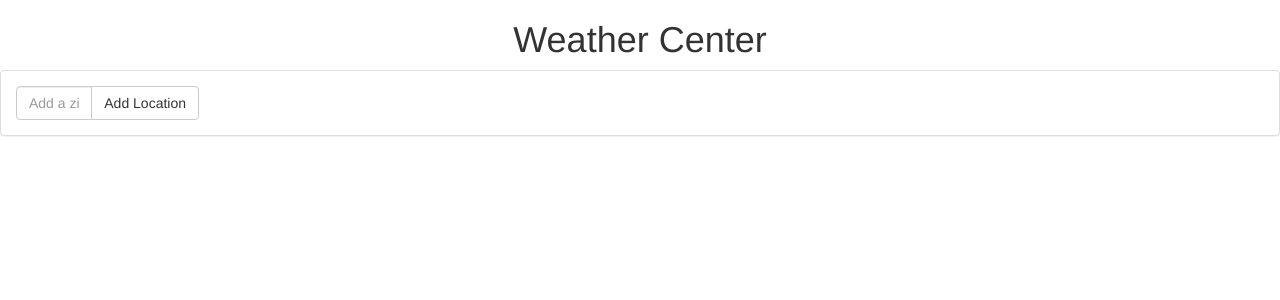
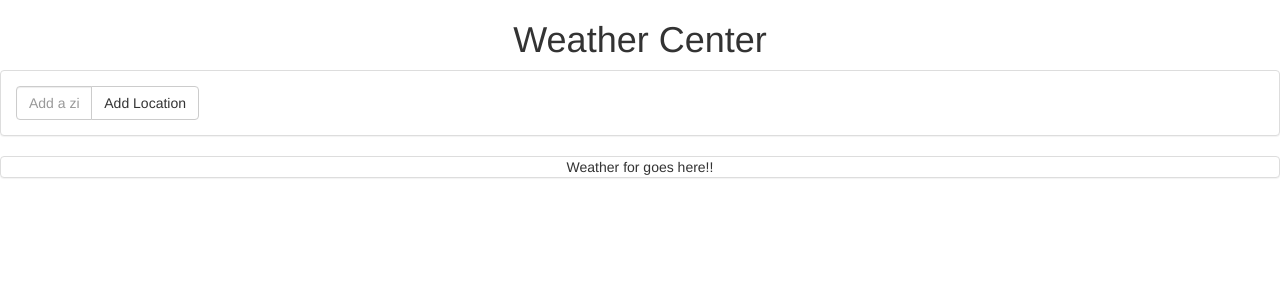
Before and after one commit to gmcastlebary/ng-weather, an Angular app: page / in a window 1280 px wide. Shown: the top 300 px of the page. Built offline with nearby package versions, Linux system fonts and the light colour scheme.

Commit message:
adding local weather list to create multiple locations

```diff
--- a/src/app/app.component.html
+++ b/src/app/app.component.html
@@ -1,4 +1,5 @@
 <div style="text-align:center">
   <h1>Weather Center</h1>
   <app-zipcode-entry></app-zipcode-entry>
+  <app-local-weather></app-local-weather>
 </div>
--- a/src/app/app.module.ts
+++ b/src/app/app.module.ts
@@ -6,12 +6,14 @@ import { ZipcodeEntryComponent } from './zipcode-entry/zipcode-entry.component';
 import {ZipdataService} from "./zipdata.service";
 import {FormsModule} from "@angular/forms";
 import { LocalWeatherComponent } from './local-weather/local-weather.component';
+import { LocalWeatherListComponent } from './local-weather-list/local-weather-list.component';
 
 @NgModule({
   declarations: [
     AppComponent,
     ZipcodeEntryComponent,
-    LocalWeatherComponent
+    LocalWeatherComponent,
+    LocalWeatherListComponent
   ],
   imports: [
     BrowserModule, FormsModule
--- /dev/null
+++ b/src/app/local-weather-list/local-weather-list.component.html
@@ -0,0 +1,3 @@
+<p>
+  local-weather-list works!
+</p>
--- /dev/null
+++ b/src/app/local-weather-list/local-weather-list.component.ts
@@ -0,0 +1,15 @@
+import { Component, OnInit } from '@angular/core';
+
+@Component({
+  selector: 'app-local-weather-list',
+  templateUrl: './local-weather-list.component.html',
+  styleUrls: ['./local-weather-list.component.css']
+})
+export class LocalWeatherListComponent implements OnInit {
+
+  constructor() { }
+
+  ngOnInit() {
+  }
+
+}
--- a/src/app/local-weather/local-weather.component.html
+++ b/src/app/local-weather/local-weather.component.html
@@ -1,3 +1,3 @@
-<p>
-  local-weather works!
-</p>
+<div class="panel panel-default">
+  Weather for {{zipCode}} goes here!!
+</div>
--- a/src/app/local-weather/local-weather.component.ts
+++ b/src/app/local-weather/local-weather.component.ts
@@ -1,4 +1,5 @@
 import { Component, OnInit } from '@angular/core';
+import {ZipdataService} from "../zipdata.service";
 
 @Component({
   selector: 'app-local-weather',
@@ -7,7 +8,7 @@ import { Component, OnInit } from '@angular/core';
 })
 export class LocalWeatherComponent implements OnInit {
 
-  constructor() { }
+  constructor(private zipDataService: ZipdataService) { }
 
   ngOnInit() {
   }
--- a/src/app/zipcode-entry/zipcode-entry.component.ts
+++ b/src/app/zipcode-entry/zipcode-entry.component.ts
@@ -8,7 +8,6 @@ import {ZipdataService} from '../zipdata.service';
 })
 export class ZipcodeEntryComponent implements OnInit {
 
-  zip;
 
   constructor(private zipDataService: ZipdataService) { }
 
```
Also changed, not shown: src/app/local-weather-list/local-weather-list.component.css (added), 1 other file (tests, documents, lock files or other folders).
